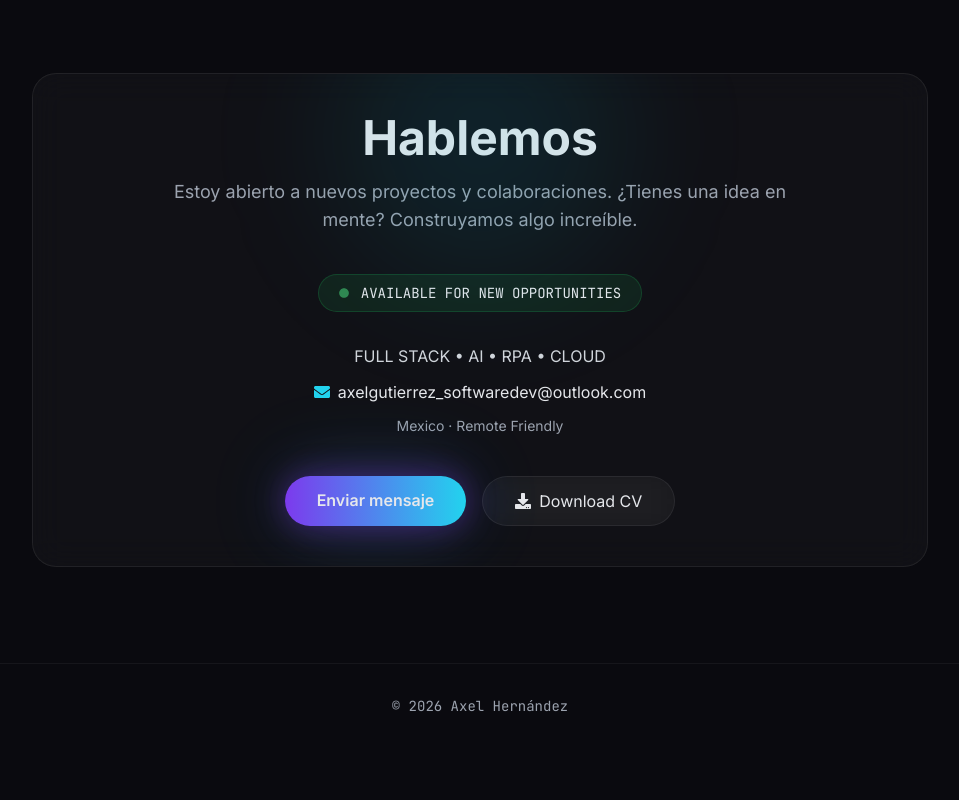
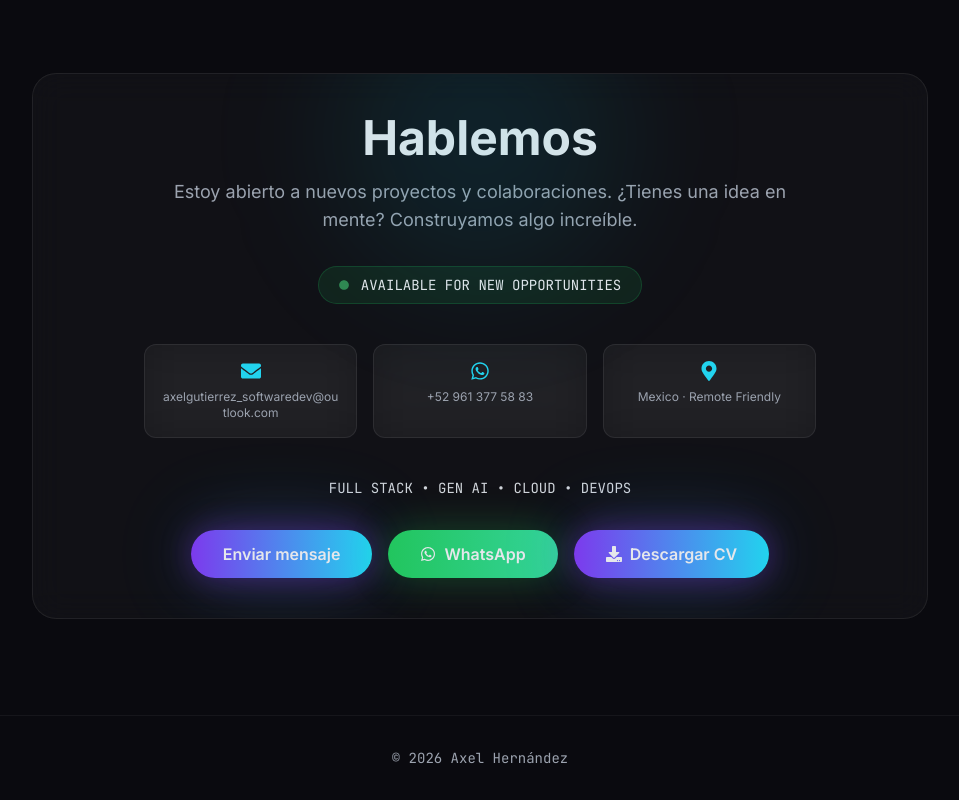
Before and after one commit to axelgh-dev/AxelHernandezDev, a React (Vite) app: page / in a window 1280 px wide. Shown: the part 6599-7399 px from the top of the page, without its empty margins (160-1119 px from the left). Before the commit the page ends 7347 px from the top, so only its background shows below. Built offline with nearby package versions, Linux system fonts and the light colour scheme.

Commit message:
[UPDATE] Contact Component

```diff
--- a/src/components/Contact.jsx
+++ b/src/components/Contact.jsx
@@ -1,150 +1,89 @@
 import { motion } from "framer-motion";
-import {
-  FaEnvelope,
-  FaDownload,
-  FaCircle,
-} from "react-icons/fa";
+import { FaEnvelope, FaWhatsapp, FaDownload, FaCircle, FaMapMarkerAlt } from "react-icons/fa";
 
 export default function Contact({ t, meta }) {
+  const whatsappLink = `https://wa.me/${meta.whatsapp}`;
+
   return (
-    <section
-      id="contact"
-      className="
-        py-24
-        px-6
-        border-t
-        border-white/5
-      "
-    >
+    <section id="contact" className="py-24 px-6 border-t border-white/5">
       <motion.div
         className="max-w-4xl mx-auto"
-        initial={{
-          opacity: 0,
-          y: 40,
-        }}
-        whileInView={{
-          opacity: 1,
-          y: 0,
-        }}
+        initial={{ opacity: 0, y: 40 }}
+        whileInView={{ opacity: 1, y: 0 }}
         viewport={{ once: true }}
         transition={{ duration: 0.7 }}
       >
-        <div
-          className="
-            glass-card
-            rounded-3xl
-            p-10
-            text-center
-            relative
-            overflow-hidden
-          "
-        >
+        <div className="glass-card rounded-3xl p-10 text-center relative overflow-hidden">
           {/* Glow */}
-
           <div className="absolute -top-20 left-1/2 -translate-x-1/2 w-72 h-72 rounded-full bg-cyan-500/10 blur-3xl" />
 
-          <h3 className="text-5xl font-bold mb-4">
-            {t.contact.title}
-          </h3>
-
-          <p className="text-muted text-lg max-w-2xl mx-auto mb-10">
-            {t.contact.body}
-          </p>
+          <h3 className="text-5xl font-bold mb-4">{t.contact.title}</h3>
+          <p className="text-muted text-lg max-w-2xl mx-auto mb-8">{t.contact.body}</p>
 
           {/* STATUS */}
-
-          <div
-            className="
-              inline-flex
-              items-center
-              gap-3
-              px-5
-              py-2
-              rounded-full
-              bg-green-500/10
-              border
-              border-green-500/20
-              mb-8
-            "
-          >
-            <motion.div
-              animate={{
-                opacity: [1, 0.3, 1],
-              }}
-              transition={{
-                duration: 1.5,
-                repeat: Infinity,
-              }}
-            >
-              <FaCircle
-                size={10}
-                className="text-green-400"
-              />
+          <div className="inline-flex items-center gap-3 px-5 py-2 rounded-full bg-green-500/10 border border-green-500/20 mb-10">
+            <motion.div animate={{ opacity: [1, 0.3, 1] }} transition={{ duration: 1.5, repeat: Infinity }}>
+              <FaCircle size={10} className="text-green-400" />
             </motion.div>
-
-            <span className="text-sm font-mono">
-              AVAILABLE FOR NEW OPPORTUNITIES
-            </span>
+            <span className="text-sm font-mono">AVAILABLE FOR NEW OPPORTUNITIES</span>
           </div>
 
-          {/* INFO */}
+          {/* CONTACT METHOD CARDS */}
+          <div className="grid sm:grid-cols-3 gap-4 mb-10 max-w-2xl mx-auto">
+            <a
+              href={`mailto:${meta.email}`}
+              className="glass rounded-xl p-4 flex flex-col items-center gap-2 hover:border-accent2/50 transition"
+            >
+              <FaEnvelope className="text-accent2 text-xl" />
+              <span className="text-xs text-muted break-all">{meta.email}</span>
+            </a>
 
-          <div className="space-y-3 mb-10">
-            <p className="text-gray-300">
-              FULL STACK • AI • RPA • CLOUD
-            </p>
+            <a
+              href={whatsappLink}
+              target="_blank"
+              rel="noreferrer"
+              className="glass rounded-xl p-4 flex flex-col items-center gap-2 hover:border-accent2/50 transition"
+            >
+              <FaWhatsapp className="text-accent2 text-xl" />
+              <span className="text-xs text-muted">{meta.phone}</span>
+            </a>
 
-            <div className="flex items-center justify-center gap-2">
-              <FaEnvelope className="text-cyan-400" />
-
-              <span>{meta.email}</span>
+            <div className="glass rounded-xl p-4 flex flex-col items-center gap-2">
+              <FaMapMarkerAlt className="text-accent2 text-xl" />
+              <span className="text-xs text-muted">Mexico · Remote Friendly</span>
             </div>
-
-            <p className="text-sm text-muted">
-              Mexico · Remote Friendly
-            </p>
           </div>
 
+          <p className="text-gray-300 mb-8 font-mono text-sm">FULL STACK • GEN AI • CLOUD • DEVOPS</p>
+
           {/* BUTTONS */}
-
           <div className="flex flex-wrap justify-center gap-4">
             <a
-              href={`mailto:${meta.email}`}
-              className="
-                px-8
-                py-3
-                rounded-full
-                bg-gradient-to-r
-                from-accent
-                to-accent2
-                font-semibold
-                glow
-                hover:scale-105
-                transition
-              "
+            href={`mailto:${meta.email}`}
+              className="px-8 py-3 rounded-full bg-gradient-to-r from-accent to-accent2 font-semibold glow hover:scale-105 transition flex items-center gap-2"
             >
               {t.contact.cta}
             </a>
 
             <a
-              href="/Axel-Hernandez-CV.pdf"
+              href={whatsappLink}
+              target="_blank"
+              rel="noreferrer"
+              className="px-8 py-3 rounded-full bg-gradient-to-r from-green-500 to-emerald-400 font-semibold glow-green hover:scale-105 transition flex items-center gap-2"
+            >
+              <FaWhatsapp />
+              {t.contact.whatsappCta}
+            </a>
+
+            <a
+              href="/resume/AxelHernandezResume.pdf"
               download
-              className="
-                glass-card
-                px-8
-                py-3
-                rounded-full
-                flex
-                items-center
-                gap-2
-                hover:scale-105
-                transition
-              "
+              className="px-8 py-3 rounded-full bg-gradient-to-r from-accent to-accent2 font-semibold glow hover:scale-105 transition flex items-center gap-2"
             >
               <FaDownload />
+              {t.downloadCV}
+            </a>
 
-              Download CV
-            </a>
           </div>
         </div>
       </motion.div>
--- a/src/data/profile.js
+++ b/src/data/profile.js
@@ -172,7 +172,7 @@ export const content = {
       { name: "IA Generativa / LLMs", provider: "Google" },
     ],
     sectionsTitle: { experience: "Experiencia Profesional", education: "Educación", skills: "Habilidades Técnicas", certifications: "Certificaciones", learning: "Cursos" },
-    contact: { title: "Hablemos", body: "Estoy abierto a nuevos proyectos y colaboraciones. ¿Tienes una idea en mente? Construyamos algo increíble.", cta: "Enviar mensaje" },
+    contact: { title: "Hablemos", body: "Estoy abierto a nuevos proyectos y colaboraciones. ¿Tienes una idea en mente? Construyamos algo increíble.", cta: "Enviar mensaje", whatsappCta: "WhatsApp" },
     downloadCV: "Descargar CV",
   },
 
@@ -335,7 +335,7 @@ export const content = {
       { name: "IA Generativa / LLMs", provider: "Google" },
     ],
     sectionsTitle: { experience: "Professional Experience", education: "Education", skills: "Technical Skills", certifications: "Certifications", learning: "Courses" },
-    contact: { title: "Let's Talk", body: "I'm open to new projects and collaborations. Have an idea in mind? Let's build something awesome.", cta: "Send a message" },
+    contact: { title: "Let's Talk", body: "I'm open to new projects and collaborations. Have an idea in mind? Let's build something awesome.", cta: "Send a message", whatsappCta: "WhatsApp" },
     downloadCV: "Download CV",
   },
 };
--- a/src/index.css
+++ b/src/index.css
@@ -53,6 +53,10 @@ body {
     0 0 90px rgba(34,211,238,.2);
 }
 
+.glow-green {
+  box-shadow: 0 0 40px rgba(34, 197, 94, 0.3);
+}
+
 @keyframes orbit-move {
   from { offset-distance: 0%; }
   to { offset-distance: 100%; }
```
